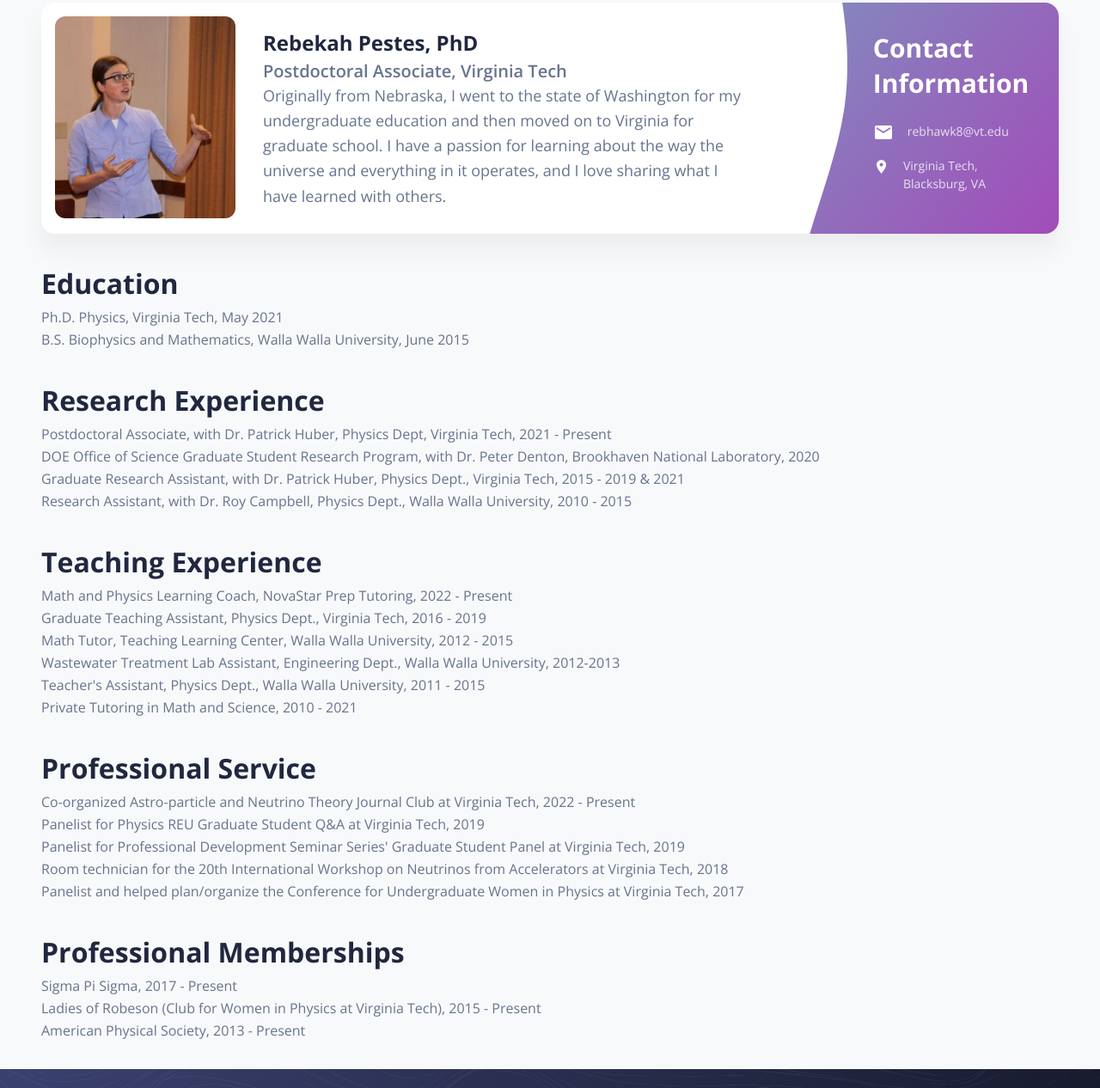
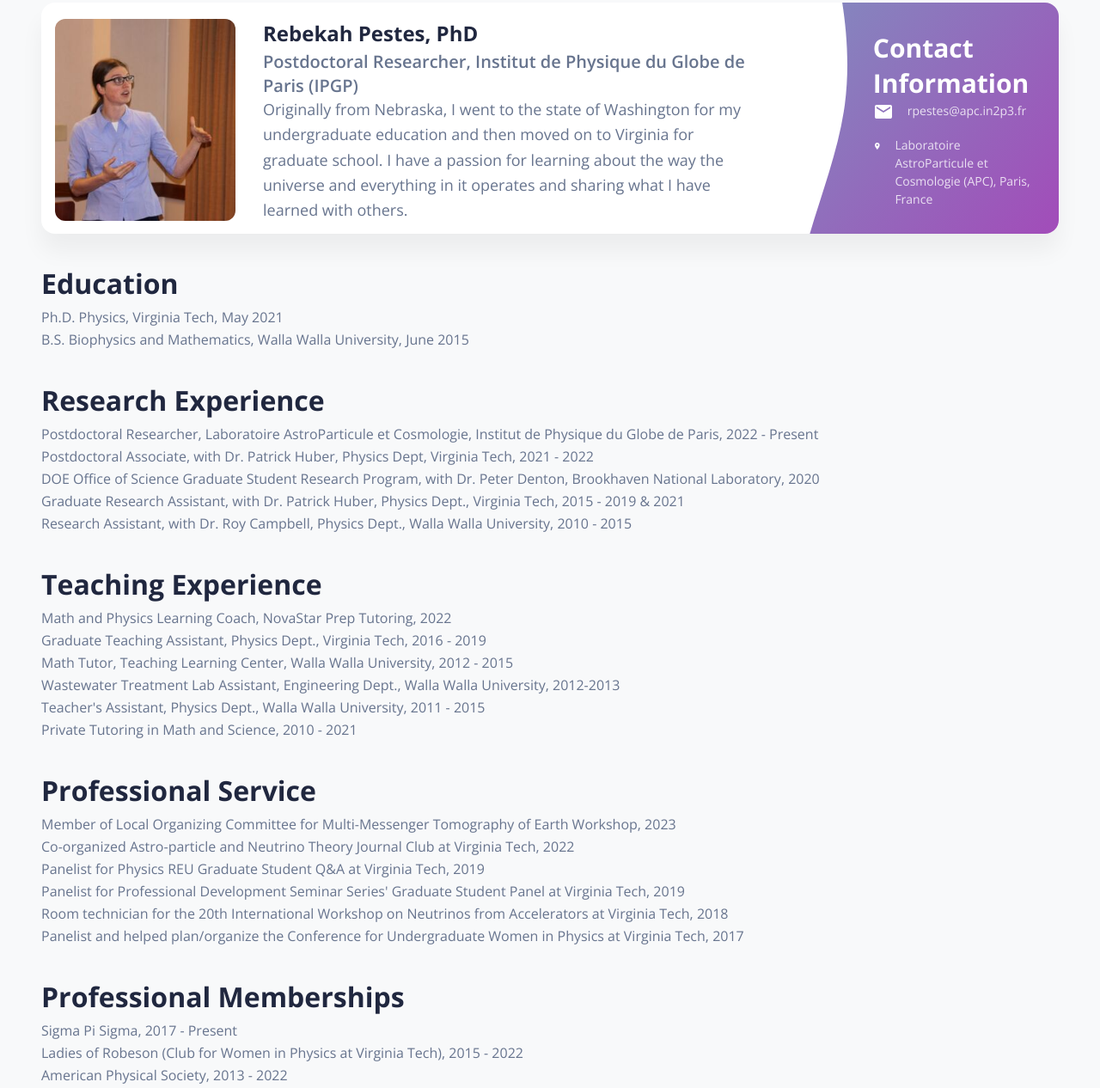
Before and after one commit to RPestes/RPestes.github.io, a website built with Parcel: page profile.html in a window 1280 px wide. Shown: the part 125-1391 px from the top of the page at 86% size. Built offline with nearby package versions, Linux system fonts and the light colour scheme.

Commit message:
Updated employment and talks

```diff
--- a/profile.html
+++ b/profile.html
@@ -70,14 +70,11 @@
                 <div class="profile-container04">
                   <h4 class="profile-text">Rebekah Pestes, PhD</h4>
                   <h1 class="headingThree">
-                    Postdoctoral Associate, Virginia Tech
+                    Postdoctoral Researcher,
+                    Institut de Physique du Globe de Paris (IPGP)
                   </h1>
                   <span class="profile-text02 medium">
-                    Originally from Nebraska, I went to the state of Washington
-                    for my undergraduate education and then moved on to Virginia
-                    for graduate school. I have a passion for learning about the
-                    way the universe and everything in it operates, and I love
-                    sharing what I have learned with others.
+                    Originally from Nebraska, I went to the state of Washington for my undergraduate education and then moved on to Virginia for graduate school. I have a passion for learning about the way the universe and everything in it operates and sharing what I have learned with others.
                   </span>
                 </div>
               </div>
@@ -101,10 +98,10 @@
                       ></path>
                     </svg>
                     <a
-                      href="mailto:rebhawk8@vt.edu?subject="
+                      href="mailto:rpestes@apc.in2p3.fr?subject="
                       class="profile-link small"
                     >
-                      rebhawk8@vt.edu
+                      rpestes@apc.in2p3.fr
                     </a>
                   </div>
                   <div class="profile-container08">
@@ -114,7 +111,8 @@
                       ></path>
                     </svg>
                     <span class="profile-text06 small">
-                      Virginia Tech, Blacksburg, VA
+                      Laboratoire AstroParticule et Cosmologie (APC),
+                      Paris, France
                     </span>
                   </div>
                 </div>
@@ -132,8 +130,13 @@
           <h1 class="profile-text12">Research Experience</h1>
           <span>
             <span>
+              Postdoctoral Researcher, Laboratoire AstroParticule et Cosmologie,
+              Institut de Physique du Globe de Paris, 2022 - Present
+            </span>
+            <br />
+            <span>
               Postdoctoral Associate, with Dr. Patrick Huber, Physics Dept,
-              Virginia Tech, 2021 - Present
+              Virginia Tech, 2021 - 2022
             </span>
             <br />
             <span>
@@ -155,7 +158,7 @@
           <span>
             <span></span>
             <span>
-              Math and Physics Learning Coach, NovaStar Prep Tutoring, 2022 - Present
+              Math and Physics Learning Coach, NovaStar Prep Tutoring, 2022
             </span>
             <br />
             <span>
@@ -185,7 +188,11 @@
           <span>
             <span></span>
             <span>
-              Co-organized Astro-particle and Neutrino Theory Journal Club at Virginia Tech, 2022 - Present
+              Member of Local Organizing Committee for Multi-Messenger Tomography of Earth Workshop, 2023
+            </span>
+            <br />
+            <span>
+              Co-organized Astro-particle and Neutrino Theory Journal Club at Virginia Tech, 2022
             </span>
             <br />
             <span>
@@ -209,9 +216,9 @@
             <span></span>
             <span>Sigma Pi Sigma, 2017 - Present</span>
             <br />
-            <span>Ladies of Robeson (Club for Women in Physics at Virginia Tech), 2015 - Present</span>
+            <span>Ladies of Robeson (Club for Women in Physics at Virginia Tech), 2015 - 2022</span>
             <br />
-            <span>American Physical Society, 2013 - Present</span>
+            <span>American Physical Society, 2013 - 2022</span>
           </span>
         </div>
         <footer class="footer-footer">
```
Also changed, not shown: research.html (+40 -0 lines).
